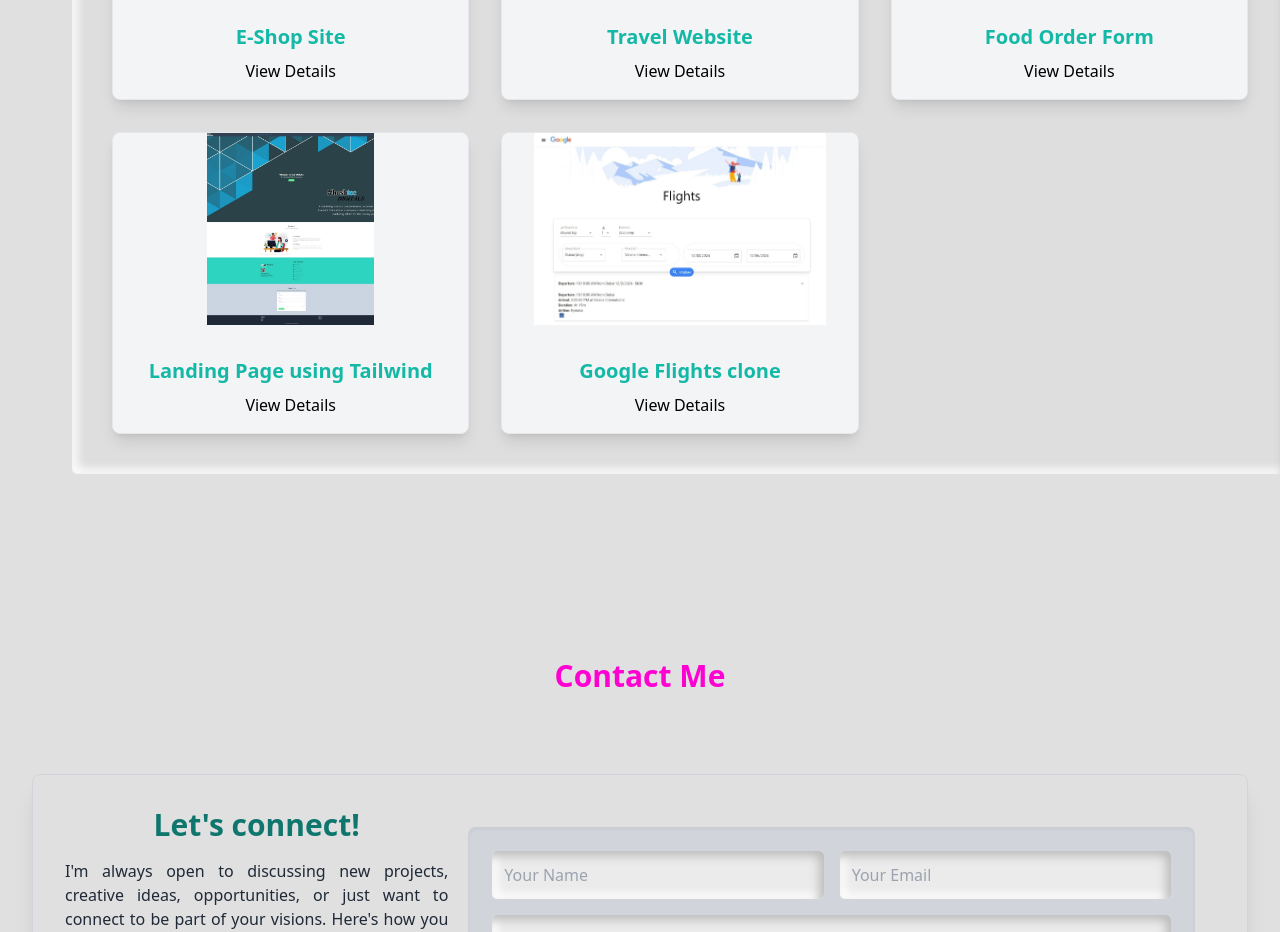
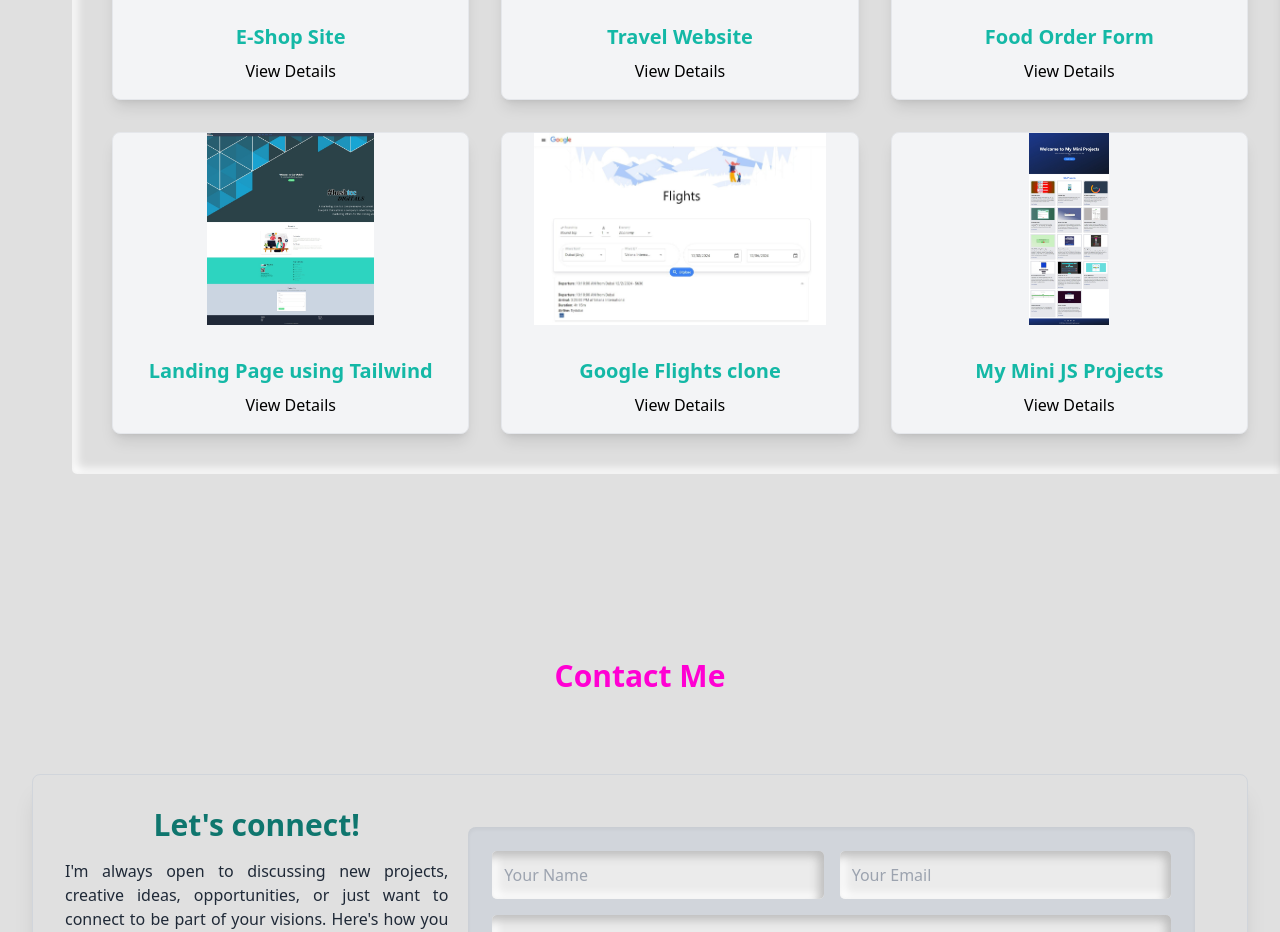
Before and after one commit to muaz64/muaz-portfolio-site, a React (Vite) app: page / in a window 1280 px wide. Shown: the part 2480-3412 px from the top of the page. Built offline with nearby package versions, Linux system fonts and the light colour scheme.

Commit message:
project update 5

```diff
--- a/src/components/Projects.jsx
+++ b/src/components/Projects.jsx
@@ -1,10 +1,10 @@
 import React, { useState } from 'react';
-import project1 from '../assets/project1.jpeg';
 import project2 from '../assets/project2.jpeg';
 import project3 from '../assets/project3.jpeg';
 import project4 from '../assets/project4.jpeg';
 import project5 from '../assets/project5.jpeg';
 import project6 from '../assets/project6.jpeg';
+import project7 from '../assets/project7.jpeg'
 
 function Projects() {
   const [isModalOpen, setIsModalOpen] = useState(false);
@@ -40,6 +40,12 @@ function Projects() {
       link: 'https://googleflightsclone.netlify.app/',
       image: project6,
       description: 'A fully responsive clone of Google Flights, built using React, TypeScript, Vite, and Material UI, with live flight data fetched from the Sky Scrapper API via RapidAPI.'
+    },
+    {
+      title: 'My Mini JS Projects',
+      link: 'https://my-mini-js-projects.vercel.app/',
+      image: project7,
+      description: 'Welcome to My Mini Projects! Here, you wll find a collection of my JavaScript projects, showcasing how I transform ideas into functional applications.'
     },
   ];
 
```
Also changed, not shown: src/assets/project7.jpeg (added).
